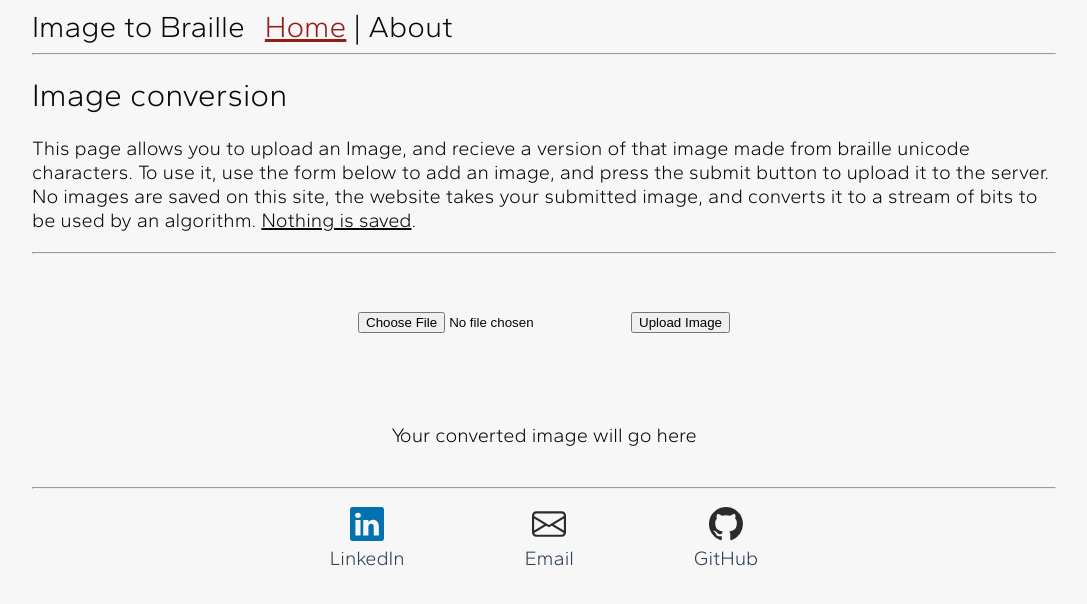
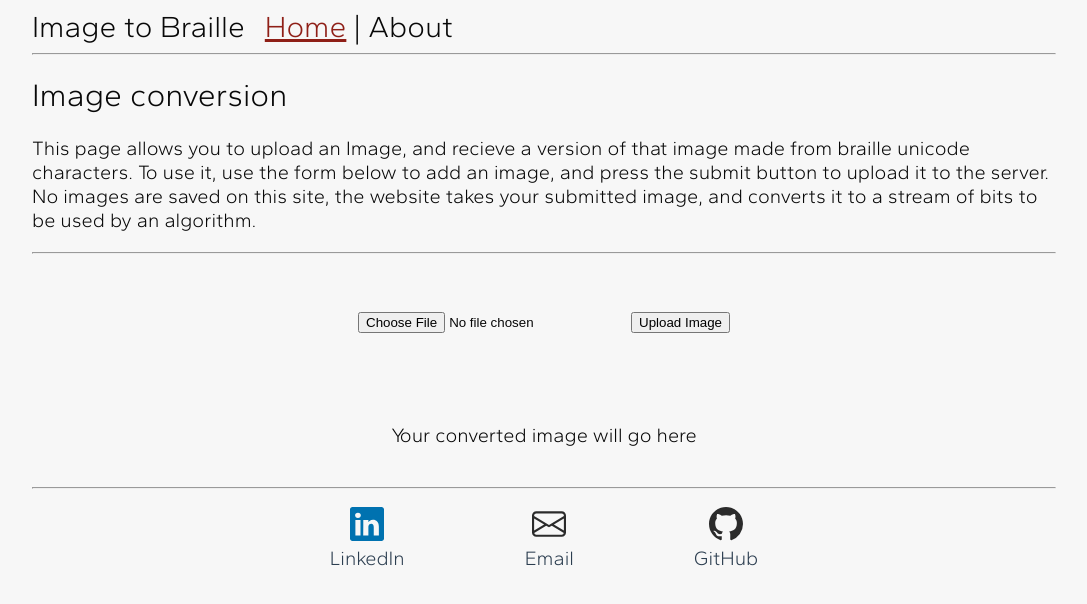
Before and after one commit to Ciaran98/Braille-Image-Web, a Vue app: page /#/ in a window 1280 px wide. Shown: the top 604 px of the page, without its empty margins (104-1191 px from the left). Built offline with nearby package versions, Linux system fonts and the light colour scheme.

Commit message:
Changed text, added favicon

```diff
--- a/src/components/Home.vue
+++ b/src/components/Home.vue
@@ -8,7 +8,6 @@
       to add an image, and press the submit button to upload it to the server.
       No images are saved on this site, the website takes your submitted image,
       and converts it to a stream of bits to be used by an algorithm.
-      <u>Nothing is saved</u>.
     </p>
     <hr />
   </div>
```
Also changed, not shown: 1 other file (tests, documents, lock files or other folders).
